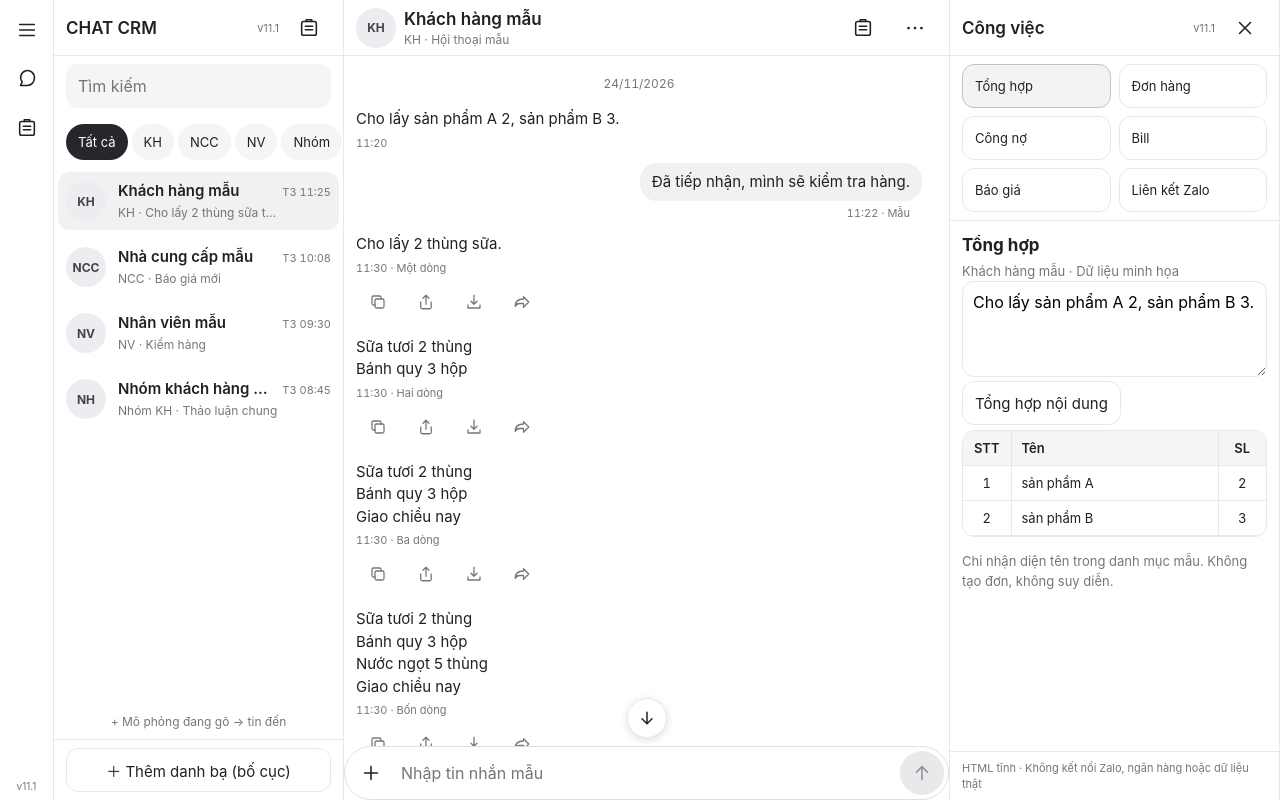
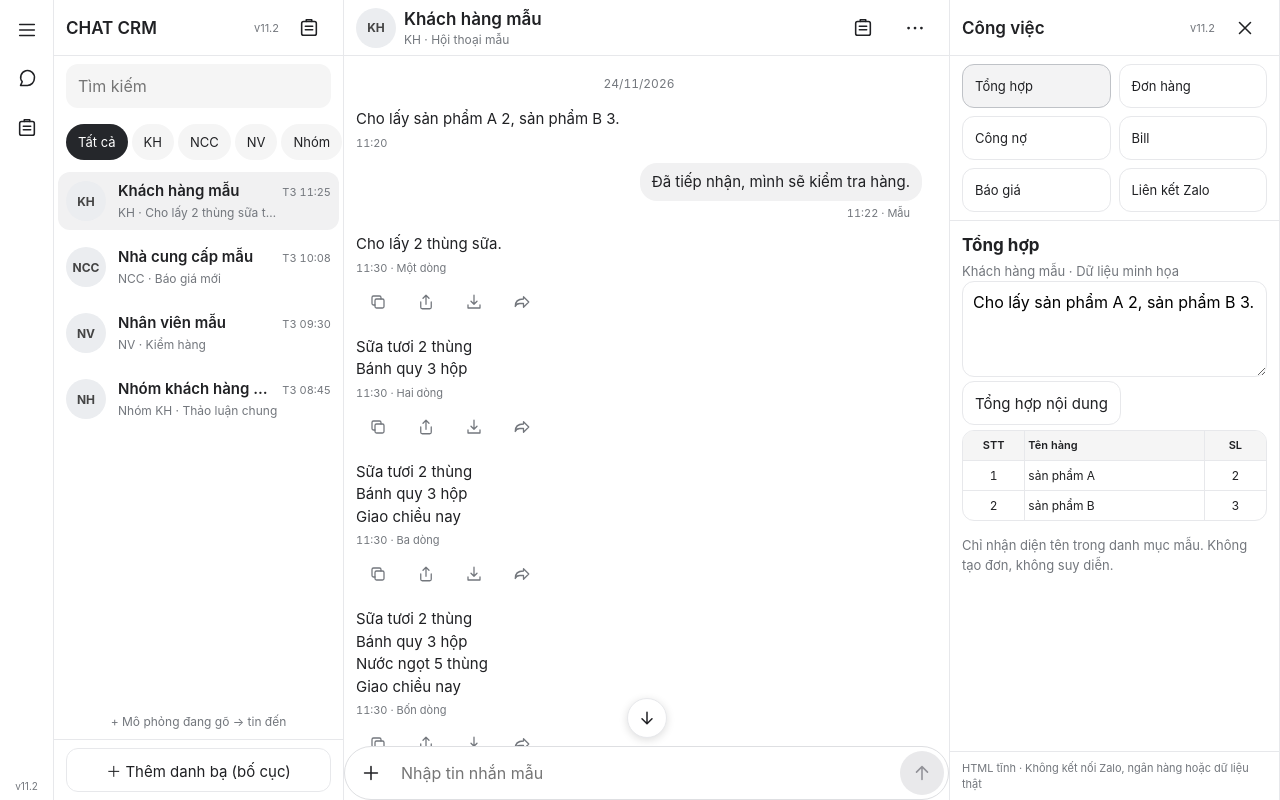
Before and after one commit to 1sl2tp/0v, a plain HTML site: page index.html in a window 1280 px wide. Drawn offline with Linux system fonts and the light colour scheme.

Commit message:
refactor: v11.2 shared table controller for daily goods and orders

```diff
--- a/index.html
+++ b/index.html
@@ -4,7 +4,7 @@
 <meta charset="utf-8">
 <meta name="viewport" content="width=device-width,initial-scale=1,minimum-scale=1,maximum-scale=1,user-scalable=no,viewport-fit=cover">
 <meta name="theme-color" content="#ffffff">
-<title>CHAT CRM — Bố cục v11.1</title>
+<title>CHAT CRM — Bố cục v11.2</title>
 <style>
 :root{color-scheme:light;--ink:#202124;--muted:#73777d;--line:#e7e8eb;--soft:#f5f5f5;--paper:#fff;--radius:14px;--space:12px;font-family:-apple-system,BlinkMacSystemFont,"Segoe UI",sans-serif;font-size:15px}
 *{box-sizing:border-box}
@@ -307,13 +307,14 @@ dialog.local-preview>strong{display:block;line-height:22px;overflow-wrap:anywher
 html[data-kb-mode=native] #app,html[data-kb-mode=native] #app.with-crm{position:relative;top:auto;left:auto;width:100%;height:100dvh}html[data-kb-mode=native] body{overflow:auto}html[data-kb-mode=native] .composer-frame{transform:none!important}
 @media(max-width:767px){#app.inset-chat{top:0;height:var(--chat-base,100svh)}#app.inset-chat .conversation{position:relative}#app.inset-chat .composer-frame{position:absolute;bottom:var(--keyboard-inset,0px);left:0;right:0;z-index:5;transform:none!important}#app.inset-chat .chat-view{margin-bottom:calc(var(--composer-reserve,64px) + var(--keyboard-inset,0px))}}
 @media(max-width:767px){#app.inset-chat .composer-frame{overflow-anchor:none}#app.inset-chat .composer textarea{scroll-margin:0}}
+.shared-table :is(th,td)[data-align]{width:auto!important;padding:6px 3px;font-size:12px;line-height:17px;overflow-wrap:anywhere;vertical-align:top}.shared-table th[data-align]{font-size:11px}.shared-table [data-align=left]{text-align:left!important}.shared-table [data-align=center]{text-align:center!important}.shared-table [data-align=right]{text-align:right!important;font-variant-numeric:tabular-nums}.shared-table tfoot td{font-weight:600;border-top:1px solid var(--line)}
 </style>
 </head>
 <body>
 <div id="app" data-layout="shell" data-screen="contacts">
-<nav class="rail" aria-label="Điều hướng"><button type="button" data-go="contacts" aria-label="Danh bạ"><svg viewBox="0 0 24 24" aria-hidden="true"><path d="M4 6h16M4 12h16M4 18h16"/></svg></button><button type="button" data-go="chat" aria-label="Hội thoại"><svg viewBox="0 0 24 24" aria-hidden="true"><path d="M20 11.5a7.5 7.5 0 0 1-7.5 7.5H5l1.8-4A7.5 7.5 0 1 1 20 11.5Z"/></svg></button><button type="button" data-go="crm" aria-label="Công việc"><svg viewBox="0 0 24 24" aria-hidden="true"><rect x="4" y="5" width="16" height="15" rx="2"/><path d="M9 5V3h6v2M8 10h8M8 14h8"/></svg></button><span class="version">v11.1</span></nav>
+<nav class="rail" aria-label="Điều hướng"><button type="button" data-go="contacts" aria-label="Danh bạ"><svg viewBox="0 0 24 24" aria-hidden="true"><path d="M4 6h16M4 12h16M4 18h16"/></svg></button><button type="button" data-go="chat" aria-label="Hội thoại"><svg viewBox="0 0 24 24" aria-hidden="true"><path d="M20 11.5a7.5 7.5 0 0 1-7.5 7.5H5l1.8-4A7.5 7.5 0 1 1 20 11.5Z"/></svg></button><button type="button" data-go="crm" aria-label="Công việc"><svg viewBox="0 0 24 24" aria-hidden="true"><rect x="4" y="5" width="16" height="15" rx="2"/><path d="M9 5V3h6v2M8 10h8M8 14h8"/></svg></button><span class="version">v11.2</span></nav>
 <aside class="directory" data-layout="panel" aria-label="Danh bạ">
- <header class="panel-head"><strong>CHAT CRM</strong><span class="label-version">v11.1</span><button type="button" class="icon mobile-only" id="searchToggle" aria-label="Mở tìm kiếm" aria-controls="directorySearch" aria-expanded="false"><svg viewBox="0 0 24 24" aria-hidden="true"><circle cx="10.5" cy="10.5" r="6.5"/><path d="m16 16 4 4"/></svg></button><button type="button" class="icon" data-go="crm" aria-label="Công việc"><svg viewBox="0 0 24 24" aria-hidden="true"><rect x="4" y="5" width="16" height="15" rx="2"/><path d="M9 5V3h6v2M8 10h8M8 14h8"/></svg></button></header>
+ <header class="panel-head"><strong>CHAT CRM</strong><span class="label-version">v11.2</span><button type="button" class="icon mobile-only" id="searchToggle" aria-label="Mở tìm kiếm" aria-controls="directorySearch" aria-expanded="false"><svg viewBox="0 0 24 24" aria-hidden="true"><circle cx="10.5" cy="10.5" r="6.5"/><path d="m16 16 4 4"/></svg></button><button type="button" class="icon" data-go="crm" aria-label="Công việc"><svg viewBox="0 0 24 24" aria-hidden="true"><rect x="4" y="5" width="16" height="15" rx="2"/><path d="M9 5V3h6v2M8 10h8M8 14h8"/></svg></button></header>
  <div class="search-zone" id="directorySearch"><input id="search" type="search" placeholder="Tìm kiếm" aria-label="Tìm kiếm danh bạ"></div>
  <div class="filters" aria-label="Lọc danh bạ"><button class="active" data-filter="Tất cả">Tất cả</button><button data-filter="KH">KH</button><button data-filter="NCC">NCC</button><button data-filter="NV">NV</button><button data-filter="Nhóm">Nhóm</button></div>
  <div class="contacts" id="contacts">
@@ -334,7 +335,7 @@ html[data-kb-mode=native] #app,html[data-kb-mode=native] #app.with-crm{position:
  </div><button type="button" id="jumpBottom" aria-label="Cuộn đến tin mới nhất" hidden><svg viewBox="0 0 24 24" aria-hidden="true"><path d="M12 5v14m-6-6 6 6 6-6"/></svg></button></section>
  <div class="composer-frame" data-layout="region"><form class="composer" id="composer"><button class="icon" type="button" id="mediaBtn" aria-label="Chọn ảnh mẫu"><svg viewBox="0 0 24 24" aria-hidden="true"><path d="M12 5v14M5 12h14"/></svg></button><textarea id="draft" rows="1" placeholder="Nhập tin nhắn mẫu" aria-label="Nội dung tin nhắn mẫu"></textarea><button class="send" type="submit" disabled aria-label="Thêm tin nhắn mẫu"><svg viewBox="0 0 24 24" aria-hidden="true"><path d="M12 19V5m-6 6 6-6 6 6"/></svg></button></form></div>
 </main>
-<aside class="crm" data-layout="panel" aria-label="Công việc"><header class="panel-head"><button class="icon mobile-only" type="button" data-go="chat" aria-label="Về hội thoại"><svg viewBox="0 0 24 24" aria-hidden="true"><path d="m15 5-7 7 7 7"/></svg></button><strong>Công việc</strong><span class="label-version">v11.1</span><button class="icon" type="button" data-go="chat" aria-label="Đóng công việc"><svg viewBox="0 0 24 24" aria-hidden="true"><path d="m6 6 12 12M18 6 6 18"/></svg></button></header><div class="modules" id="modules"><button class="active" type="button">Tổng hợp</button><button type="button">Đơn hàng</button><button type="button">Công nợ</button><button type="button">Bill</button><button type="button">Báo giá</button><button type="button">Liên kết Zalo</button></div><div class="module-content" id="moduleContent"><h3>Tổng hợp</h3><p>Khung giao diện nghiệp vụ theo danh bạ. Chưa kết nối dữ liệu thật.</p><div class="fields"><div class="field"><span>Đối tượng</span><span>Khách hàng mẫu</span></div><div class="field"><span>Trạng thái</span><span>Chưa tiếp nhận</span></div><div class="field"><span>Dữ liệu</span><span>Minh họa</span></div></div></div><footer class="crm-footer">HTML tĩnh · Không kết nối Zalo, ngân hàng hoặc dữ liệu thật</footer></aside>
+<aside class="crm" data-layout="panel" aria-label="Công việc"><header class="panel-head"><button class="icon mobile-only" type="button" data-go="chat" aria-label="Về hội thoại"><svg viewBox="0 0 24 24" aria-hidden="true"><path d="m15 5-7 7 7 7"/></svg></button><strong>Công việc</strong><span class="label-version">v11.2</span><button class="icon" type="button" data-go="chat" aria-label="Đóng công việc"><svg viewBox="0 0 24 24" aria-hidden="true"><path d="m6 6 12 12M18 6 6 18"/></svg></button></header><div class="modules" id="modules"><button class="active" type="button">Tổng hợp</button><button type="button">Đơn hàng</button><button type="button">Công nợ</button><button type="button">Bill</button><button type="button">Báo giá</button><button type="button">Liên kết Zalo</button></div><div class="module-content" id="moduleContent"><h3>Tổng hợp</h3><p>Khung giao diện nghiệp vụ theo danh bạ. Chưa kết nối dữ liệu thật.</p><div class="fields"><div class="field"><span>Đối tượng</span><span>Khách hàng mẫu</span></div><div class="field"><span>Trạng thái</span><span>Chưa tiếp nhận</span></div><div class="field"><span>Dữ liệu</span><span>Minh họa</span></div></div></div><footer class="crm-footer">HTML tĩnh · Không kết nối Zalo, ngân hàng hoặc dữ liệu thật</footer></aside>
 </div>
 <script>
 (function(){
@@ -375,7 +376,11 @@ var goodsNames=['Sản phẩm A','Sản phẩm B','Sữa tươi','Bánh quy','N
 function dateKey(date){const p=vnParts(date);return p.year+'-'+p.month+'-'+p.day}
 function messageDay(t){return dateKey(typeof t==='object'&&t.date?new Date(t.date):new Date())}
 function mergeGoods(rows){const map=new Map();for(const row of rows){const key=JSON.stringify([row.name.normalize('NFC').toLocaleLowerCase('vi'),row.unit.toLocaleLowerCase('vi')]);if(map.has(key))map.get(key).qty+=row.qty;else map.set(key,{...row})}return [...map.values()]}
-function dailyCard(day){if(!['KH','Nhóm'].includes(people[active].role))return null;const source=texts[active].filter((t,i)=>messageDay(t)===day&&(typeof t==='string'?i%2===0:!t.mine)).map(t=>typeof t==='string'?t:t.originalText||t.text).join('\n');const rows=mergeGoods(extractGoods(source,goodsNames).rows);if(!rows.length)return null;const card=make('section','work-card');card.dataset.goodsDay=day;const head=make('header');head.append(make('strong','','Tổng hợp yêu cầu · '+day.split('-').reverse().join('/')),make('small','','Chưa duyệt'));card.append(head);const table=make('table'),tr=make('tr');for(const s of ['STT','Tên hàng','SL'])tr.append(make('th','',s));table.append(tr);rows.forEach((item,i)=>{const row=make('tr');row.append(make('td','',String(i+1)),make('td','',item.name),make('td','',String(item.qty)));table.append(row)});card.append(table);return card}
+const TableController={
+columns:{stt:{label:'STT',align:'center',value:(r,i)=>i+1},name:{label:'Tên hàng',align:'left',value:r=>r.name},qty:{label:'SL',align:'center',value:r=>r.qty},price:{label:'Đơn giá',align:'right',value:r=>money(r.price)},total:{label:'Thành tiền',align:'right',value:r=>money(r.qty*r.price)},unit:{label:'ĐVT',align:'center',value:r=>r.unit||''},note:{label:'Ghi chú',align:'left',value:r=>r.note||''}},
+create({keys,rows,title,status,total}){const card=make('section','work-card shared-table');card.dataset.tableParent='true';if(title){const head=make('header');head.append(make('strong','',title),make('small','',status||''));card.append(head)}const t=make('table'),cg=make('colgroup'),weights={stt:10,name:29,qty:10,price:24,total:27,unit:12,note:25};const sum=keys.reduce((s,k)=>s+weights[k],0);for(const k of keys){const col=make('col');col.style.width=(weights[k]/sum*100)+'%';cg.append(col)}t.append(cg);const head=make('thead'),hr=make('tr');for(const k of keys){const th=make('th','',this.columns[k].label);th.scope='col';th.dataset.align=this.columns[k].align;hr.append(th)}head.append(hr);t.append(head);const body=make('tbody');rows.forEach((r,i)=>{const tr=make('tr');for(const k of keys){const c=this.columns[k],td=make('td','',String(c.value(r,i)??''));td.dataset.align=c.align;tr.append(td)}body.append(tr)});t.append(body);if(total!==undefined){const foot=make('tfoot'),tr=make('tr'),label=make('td','','Tổng tiền'),value=make('td','',money(total));label.colSpan=keys.length-1;label.dataset.align=value.dataset.align='right';tr.append(label,value);foot.append(tr);t.append(foot)}card.append(t);return card}
+};
+function dailyCard(day){if(!['KH','Nhóm'].includes(people[active].role))return null;const source=texts[active].filter((t,i)=>messageDay(t)===day&&(typeof t==='string'?i%2===0:!t.mine)).map(t=>typeof t==='string'?t:t.originalText||t.text).join('\n');const rows=mergeGoods(extractGoods(source,goodsNames).rows);if(!rows.length)return null;const card=TableController.create({keys:['stt','name','qty'],rows,title:'Tổng hợp yêu cầu · '+day.split('-').reverse().join('/'),status:'Chưa duyệt'});card.dataset.goodsDay=day;return card}
 function renderDailyThread(){messages.replaceChildren();const groups=new Map();texts[active].forEach((t,i)=>{const day=messageDay(t);if(!groups.has(day))groups.set(day,[]);groups.get(day).push([t,i])});if(!groups.size)groups.set(dateKey(new Date()),[]);for(const [day,items] of [...groups].sort((a,b)=>a[0].localeCompare(b[0]))){const label=make('div','day',day.split('-').reverse().join('/'));label.dataset.messageDay=day;messages.append(label);for(const [t,i] of items){const mine=typeof t==='string'?i%2:t.mine;const row=make('div','message'+(mine?' mine':''));row.dataset.messageDay=day;row.append(make('div','bubble',typeof t==='string'?t:t.text),make('div','meta',typeof t==='string'?(mine?'11:22 · Mẫu':'11:20'):t.time));messages.append(row)}if(active==='kh'&&day===dateKey(new Date())){renderContentSamples();messages.append(billPairDemo(),billVariantsDemo(),transactionJournalDemo(),sentAccountDetailDemo(),billReconcileDemo(),balanceNoticeDemo(),extraBillLayoutsDemo());compactBillDetails(messages)}const card=dailyCard(day);if(card)messages.append(card)}}
 function appendDailyMessage(row,t){const day=messageDay(t);row.dataset.messageDay=day;const old=messages.querySelector('[data-goods-day="'+day+'"]');if(old)old.remove();if(!messages.querySelector('.day[data-message-day="'+day+'"]')){const label=make('div','day',day.split('-').reverse().join('/'));label.dataset.messageDay=day;messages.append(label)}messages.append(row);const card=dailyCard(day);if(card)messages.append(card)}
 function billPairDemo(){
@@ -490,11 +495,11 @@ function renderGoods(panel){
 const names=['Sản phẩm A','Sản phẩm B','Sữa tươi','Bánh quy','Nước ngọt','454','1kg','Kopico sữa','Cosy bơ 600','Nuvi to'];
 const input=make('textarea');input.setAttribute('aria-label','Nội dung lấy hàng');input.style.cssText='width:100%;min-height:96px;padding:10px;border:1px solid var(--line);border-radius:12px;resize:vertical';input.value=texts[active].filter(t=>typeof t==='object'&&!t.mine).map(t=>t.originalText||t.text).join('\n')||String(texts[active][0]||'');
 const button=make('button','outline','Tổng hợp nội dung');button.type='button';const result=make('div');panel.append(input,button,result);
-function draw(){const extracted=extractGoods(input.value,names),rows=mergeGoods(extracted.rows),review=extracted.review;result.replaceChildren();const table=make('div','work-card');const t=make('table');const head=make('tr');for(const label of ['STT','Tên','SL'])head.append(make('th','',label));t.append(head);rows.forEach((item,i)=>{const tr=make('tr');tr.append(make('td','',String(i+1)),make('td','',item.name),make('td','',String(item.qty)));t.append(tr)});table.append(t);result.append(table);if(!rows.length)result.append(make('p','','Chưa có dòng đủ điều kiện'));if(review.length){result.append(make('h3','','Cần kiểm tra / ghi chú'));for(const line of review)result.append(make('p','',line))}result.append(make('p','module-note','Chỉ nhận diện tên trong danh mục mẫu. Không tạo đơn, không suy diễn.'))}
+function draw(){const extracted=extractGoods(input.value,names),rows=mergeGoods(extracted.rows),review=extracted.review;result.replaceChildren();result.append(TableController.create({keys:['stt','name','qty'],rows}));if(!rows.length)result.append(make('p','','Chưa có dòng đủ điều kiện'));if(review.length){result.append(make('h3','','Cần kiểm tra / ghi chú'));for(const line of review)result.append(make('p','',line))}result.append(make('p','module-note','Chỉ nhận diện tên trong danh mục mẫu. Không tạo đơn, không suy diễn.'))}
 button.onclick=draw;draw();
 }
 function businessCard(title,rows,total){const card=make('section','business-card');const head=make('header');head.append(make('span','',title),make('span','','Mẫu'));card.append(head);for(const [a,b] of rows){const r=make('div','business-row');r.append(make('span','',a),make('span','',b));card.append(r)}if(total){const foot=make('footer');foot.append(make('span','',total[0]),make('span','',total[1]));card.append(foot)}return card}
-function orderTable(order){const card=make('section','work-card order-card');const head=make('header');head.append(make('strong','','Đơn hàng'),make('small','','Đơn tạm'));card.append(head);const table=make('table');const cols=make('colgroup');for(const k of ['stt','name','qty','price','total']){const col=make('col');col.className='order-'+k;cols.append(col)}table.append(cols);const thead=make('thead'),tr=make('tr');for(const label of ['STT','Tên hàng','SL','Đơn giá','Thành tiền']){const th=make('th','',label);th.scope='col';tr.append(th)}thead.append(tr);table.append(thead);const tbody=make('tbody');order.items.forEach((item,i)=>{const row=make('tr');for(const v of [i+1,item.name,item.qty,money(item.price),money(item.qty*item.price)])row.append(make('td','',String(v)));tbody.append(row)});table.append(tbody);const foot=make('tfoot'),total=make('tr'),label=make('td','','Tổng tiền');label.colSpan=4;total.append(label,make('td','',money(order.items.reduce((s,i)=>s+i.qty*i.price,0))));foot.append(total);table.append(foot);card.append(table);return card}
+function orderTable(order){return TableController.create({keys:['stt','name','qty','price','total'],rows:order.items,title:'Đơn hàng',status:'Đơn tạm',total:order.items.reduce((s,i)=>s+i.qty*i.price,0)})}
 function showModule(label){
 const panel=$('#moduleContent');panel.replaceChildren(make('h3','',label),make('p','',''+people[active].name+' · Dữ liệu minh họa'));
 if(label==='Tổng hợp'&&(people[active].role==='KH'||people[active].role==='Nhóm')){renderGoods(panel);return}
@@ -712,7 +717,7 @@ if(other){const count=messages.childElementCount;receiveDemo(other,'QA nhận ti
 /* QA hub: one entry point, isolated diagnostic modes to avoid competing overlays. */
 if(new URLSearchParams(location.search).get('verify')==='1'){
 const hub=document.createElement('details');hub.style.cssText='position:fixed;z-index:10002;right:8px;top:calc(env(safe-area-inset-top) + 8px);max-width:calc(100vw - 16px);width:280px;background:var(--paper);color:var(--ink);border:1px solid var(--line);border-radius:12px;padding:8px 12px;font:13px/1.5 system-ui;box-shadow:0 2px 12px #0002';
-const title=document.createElement('summary');title.textContent='QA · v11.1';title.style.cssText='min-height:32px;cursor:pointer';hub.append(title);
+const title=document.createElement('summary');title.textContent='QA · v11.2';title.style.cssText='min-height:32px;cursor:pointer';hub.append(title);
 const modes=[['','Giao diện bình thường','Không bật bộ đo'],['scenario','Kịch bản tự chạy','Kiểm tra thao tác trên demo'],['qa','UI / UX','10 kiểm tra trạng thái'],['guides','Hình học tĩnh','48 quy tắc và đường kẻ'],['dynamic','Hình học động','Viewport và vùng gõ'],['perf','Hiệu năng','Khung hình và cuộn'],['keyboardtest','Bàn phím','Thời gian và độ ổn định']];
 const params=new URLSearchParams(location.search);const activeMode=modes.find(([k])=>k&&params.get(k)==='1')?.[0]||'';
 for(const [key,label,desc] of modes){const a=document.createElement('a');const url=new URL(location.href);for(const [k] of modes)if(k)url.searchParams.delete(k);url.searchParams.set('verify','1');if(key)url.searchParams.set(key,'1');a.href=url.href;a.style.cssText='display:block;padding:8px;border-radius:8px;min-height:44px;text-decoration:none;color:inherit;background:'+(key===activeMode?'var(--surface-selected)':'transparent');if(key===activeMode)a.setAttribute('aria-current','page');const b=document.createElement('strong');b.textContent=label;const small=document.createElement('small');small.style.cssText='display:block;color:var(--muted)';small.textContent=desc;a.append(b,small);hub.append(a)}
@@ -784,7 +789,7 @@ const chat=messages.getBoundingClientRect(),root=app.getBoundingClientRect();
 const gap=vTop+vHeight-box.bottom;
 if(box.height){minGap=Math.min(minGap,gap);maxGap=Math.max(maxGap,gap)}
 const n=x=>Math.round(x);
-const audit=auditGeometry();out.textContent=['v11.1 · '+(matchMedia('(display-mode: standalone)').matches?'PWA':'Web'),'Viewport: '+n(vHeight)+' / top '+n(vTop),'Root: '+n(root.height)+' / top '+n(root.top),'Chat: '+n(chat.height),'Composer: '+n(box.height),'Bottom gap: '+(box.height?n(gap):'—'),'Gap min/max: '+(isFinite(minGap)?n(minGap)+' / '+n(maxGap):'—'),'Focus: '+(document.activeElement===draft?'chat':'other'),'Audit: '+(audit.checks.length-audit.issues.length)+'/'+audit.checks.length+' đạt',...audit.issues.slice(0,5).map(x=>x.code+' '+x.label+': '+x.detail)].join('\n');
+const audit=auditGeometry();out.textContent=['v11.2 · '+(matchMedia('(display-mode: standalone)').matches?'PWA':'Web'),'Viewport: '+n(vHeight)+' / top '+n(vTop),'Root: '+n(root.height)+' / top '+n(root.top),'Chat: '+n(chat.height),'Composer: '+n(box.height),'Bottom gap: '+(box.height?n(gap):'—'),'Gap min/max: '+(isFinite(minGap)?n(minGap)+' / '+n(maxGap):'—'),'Focus: '+(document.activeElement===draft?'chat':'other'),'Audit: '+(audit.checks.length-audit.issues.length)+'/'+audit.checks.length+' đạt',...audit.issues.slice(0,5).map(x=>x.code+' '+x.label+': '+x.detail)].join('\n');
 }
 let frame=0;function schedule(){if(!frame)frame=requestAnimationFrame(()=>{frame=0;measure()})}
 window.visualViewport?.addEventListener('resize',schedule);window.visualViewport?.addEventListener('scroll',schedule);window.addEventListener('resize',schedule);document.addEventListener('focusin',()=>{minGap=Infinity;maxGap=-Infinity;schedule()});document.addEventListener('focusout',schedule);new ResizeObserver(schedule).observe(app);new ResizeObserver(schedule).observe(document.querySelector('.composer-frame'));schedule();
```
